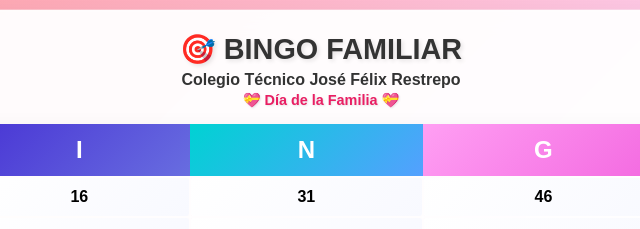
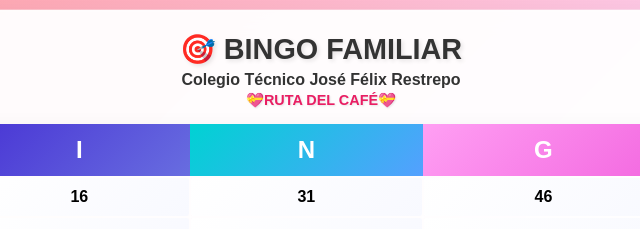
Before and after one commit to julianabellaro/Bingo-colegio, a plain HTML site: page index.html in a window 1280 px wide. Shown: the top 229 px of the page, 319-959 px from the left. Drawn offline with Linux system fonts and the light colour scheme.

Commit message:
Update index.html

```diff
--- a/index.html
+++ b/index.html
@@ -222,7 +222,7 @@
     <div class="container">
         <h1 class="title">🎯 BINGO FAMILIAR</h1>
         <p class="subtitle">Colegio Técnico José Félix Restrepo</p>
-        <p class="event-subtitle">💝 Día de la Familia 💝</p>
+        <p class="event-subtitle">💝RUTA DEL CAFÉ💝</p>
 
         <table class="bingo-table">
             <thead>
```
